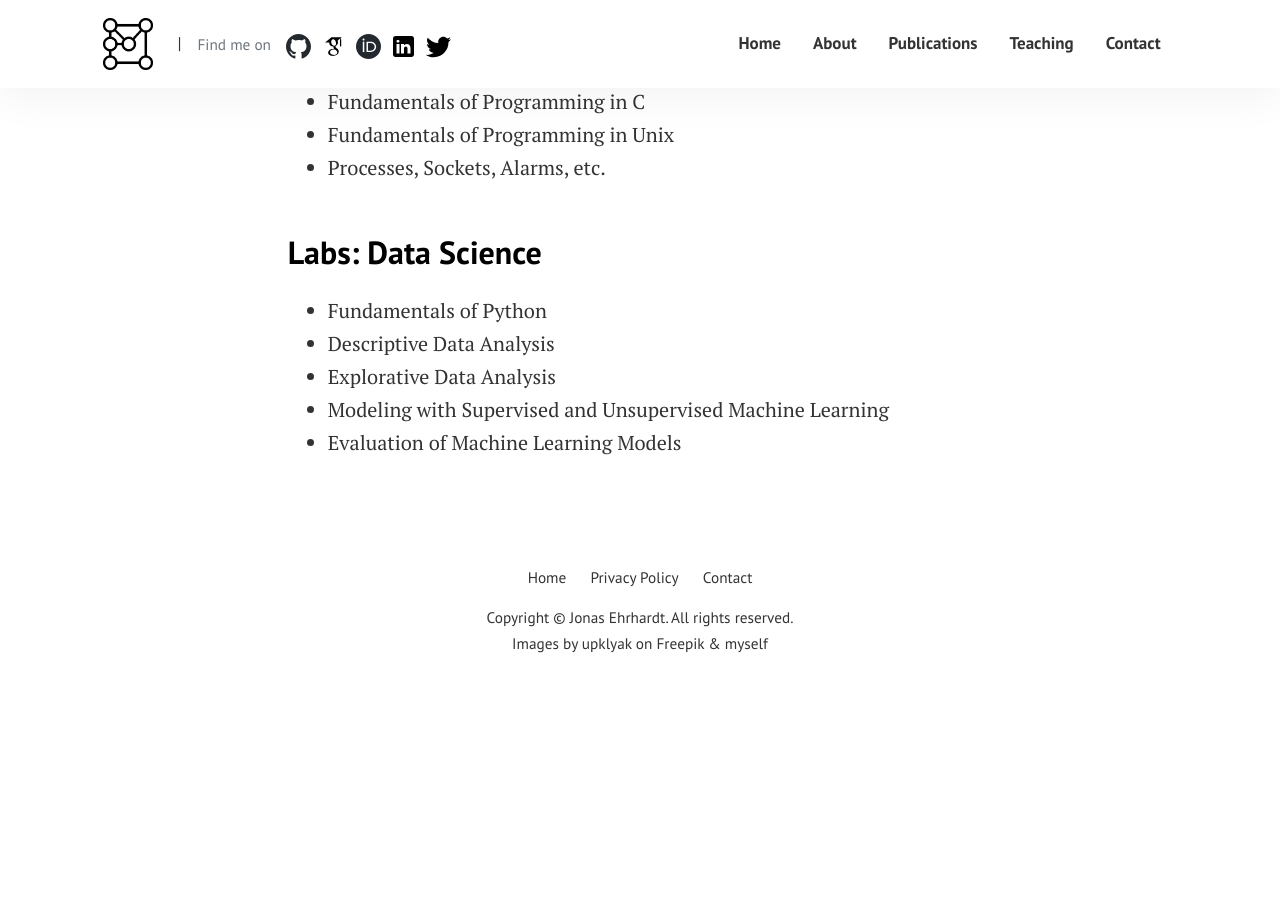
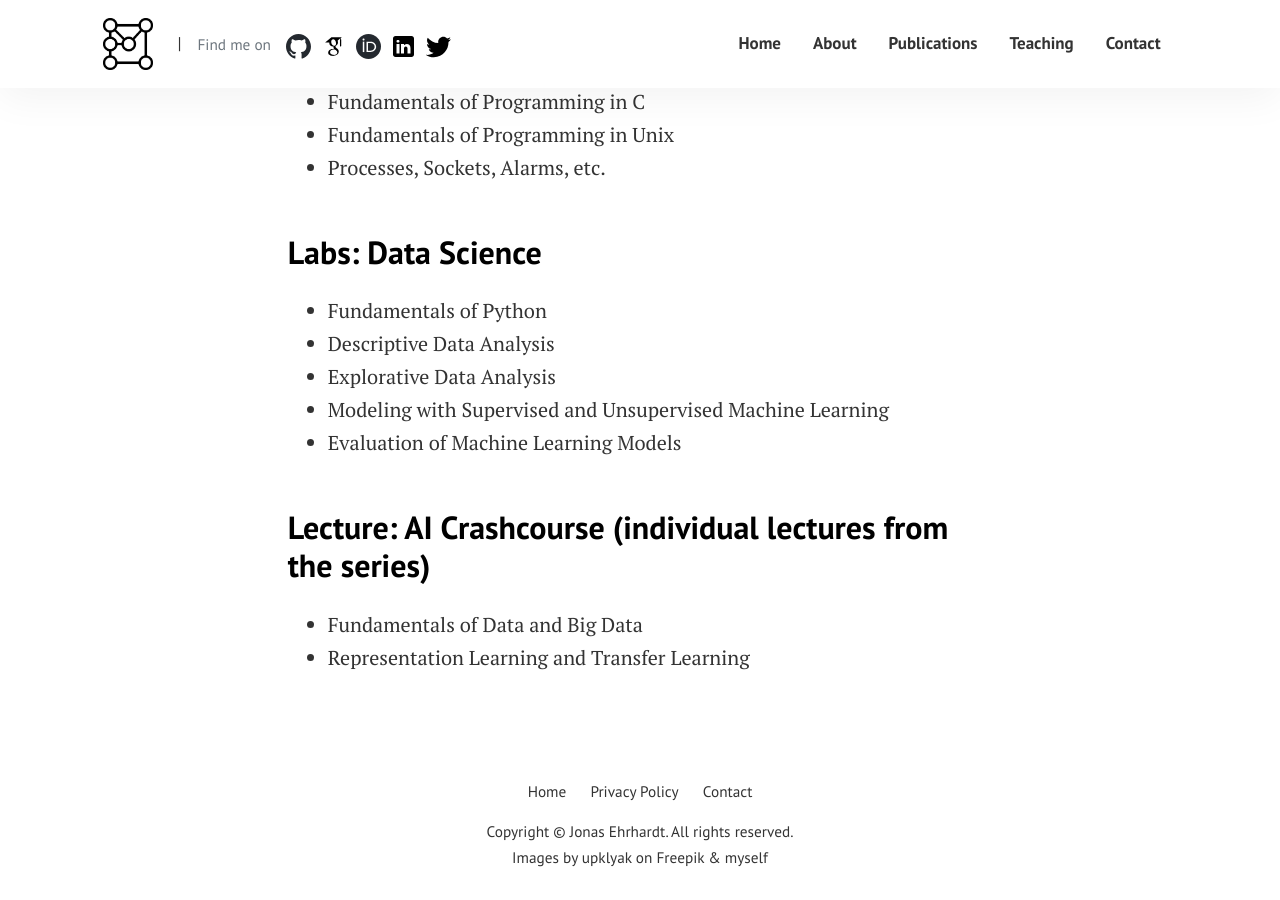
Before and after one commit to j-ehrhardt/my-webpage, a Jekyll site: the page built from pages/teaching.md, in a window 1280 px wide and 900 px high, scrolled down 1110 px. Built offline with Jekyll 4.4.1, drawn with Linux system fonts in a browser that asks for light colours; before the commit the page ends 1796 px from its top, so only the background shows below that.

Commit message:
Update teaching.md

```diff
--- a/pages/teaching.md
+++ b/pages/teaching.md
@@ -24,3 +24,7 @@ Here is an overview on the courses I tutored or taught, so far:
 - Explorative Data Analysis
 - Modeling with Supervised and Unsupervised Machine Learning
 - Evaluation of Machine Learning Models
+
+## Lecture: AI Crashcourse (individual lectures from the series)
+- Fundamentals of Data and Big Data
+- Representation Learning and Transfer Learning
```
